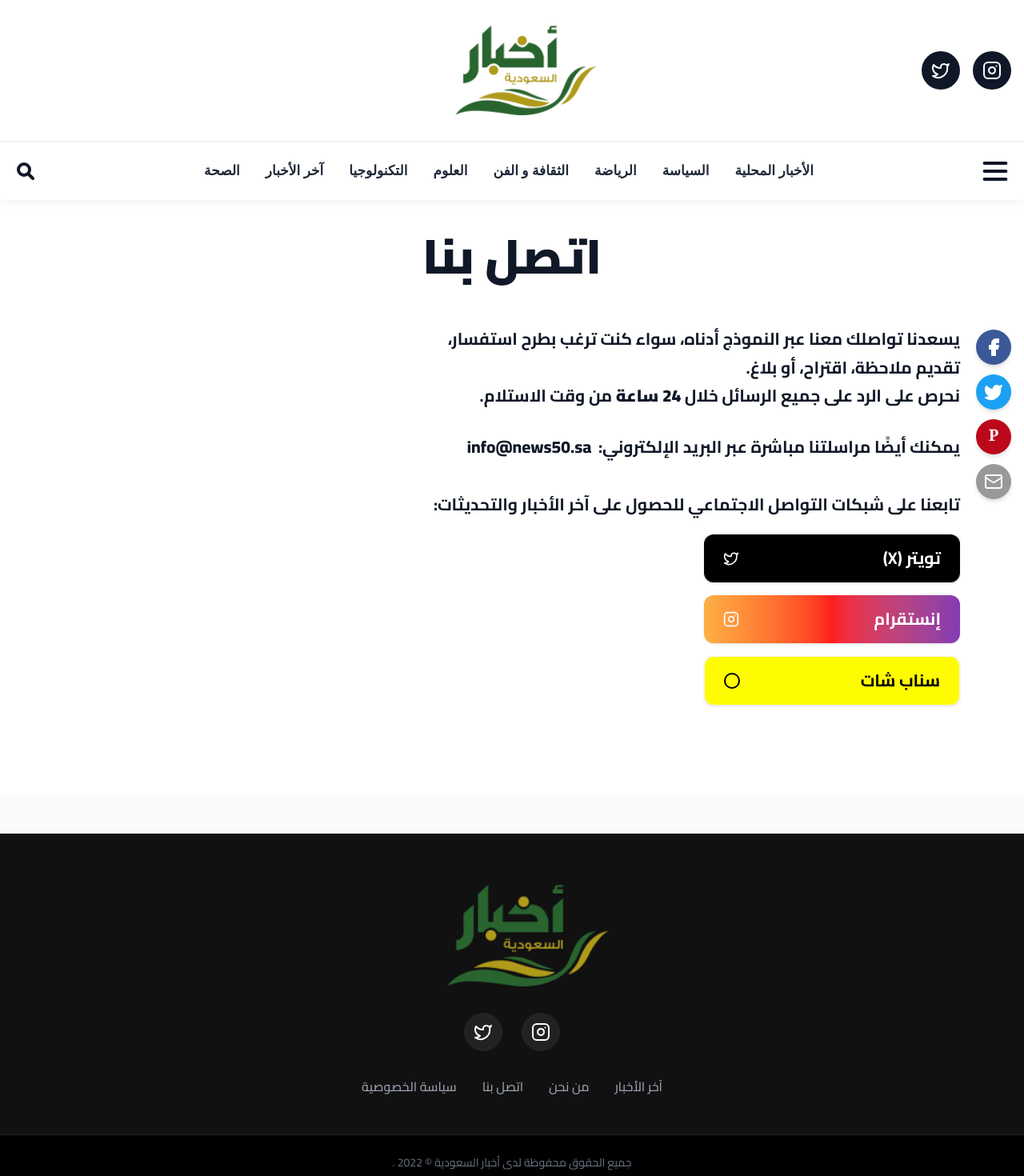
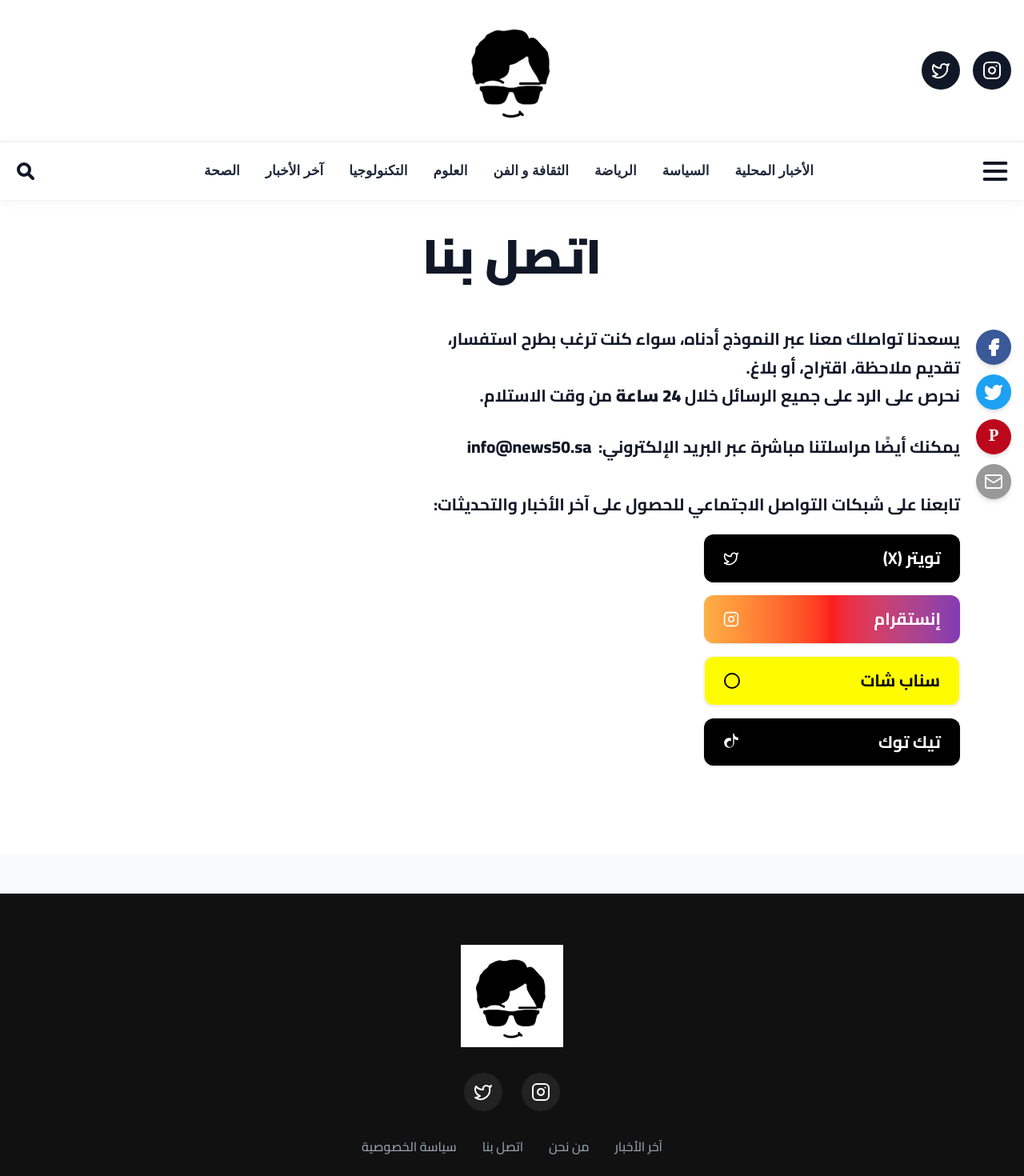
Before and after one commit to AHAMEDHASSAN/akhbarwebsite, a Next.js app: page /contact in a window 1280 px wide. Shown: the top 1470 px of the page at 80% size. Built offline with nearby package versions, Linux system fonts and the light colour scheme.

Commit message:
Move files to root

```diff
--- a/app/contact/page.tsx
+++ b/app/contact/page.tsx
@@ -75,10 +75,17 @@ export default function ContactPage() {
                             <Instagram className="w-5 h-5 group-hover:-translate-x-1 transition-transform" />
                         </Link>
 
-                        <Link href="#" className="flex items-center justify-between px-6 py-3 rounded-xl bg-[#FFFC00] text-black hover:brightness-95 transition-all shadow-sm group border border-gray-100">
+                        <Link href="https://www.snapchat.com/@nfh_0?locale=ar_SA%40calendar%3Dgregorian&sid=a426fdf97202481f9537d1ff6b75ddda&share_id=lzCVd_IuStaluUDXw_Qelw&invite_id=0K-qWb_H" target="_blank" className="flex items-center justify-between px-6 py-3 rounded-xl bg-[#FFFC00] text-black hover:brightness-95 transition-all shadow-sm group border border-gray-100">
                             <span className="font-bold">سناب شات</span>
                             {/* Snap Icon placeholder or using generic circle/ghost if available. Lucide doesn't have Snap. */}
                             <div className="w-5 h-5 rounded-full border-2 border-black group-hover:-translate-x-1 transition-transform"></div>
+                        </Link>
+
+                        <Link href="https://www.tiktok.com/@jikarnow?_r=1&_d=em0hec149829bj&sec_uid=MS4wLjABAAAAaPov72r5XDkjTNYNHFLMHEEqZpJJ2G96B_OCmWV1lZv_EPdkeuS_UnZIVHemXu-v&share_author_id=7229268994460435458&sharer_language=ar&source=h5_m&u_code=e7k76760a9meb7&item_author_type=1&utm_source=copy&tt_from=copy&enable_checksum=1&utm_medium=ios&share_link_id=224155D0-8B40-4AFA-BE33-B45FF3E74504&user_id=7229268994460435458&sec_user_id=MS4wLjABAAAAaPov72r5XDkjTNYNHFLMHEEqZpJJ2G96B_OCmWV1lZv_EPdkeuS_UnZIVHemXu-v&social_share_type=4&ug_btm=b8727,b0&utm_campaign=client_share&share_app_id=1233" target="_blank" className="flex items-center justify-between px-6 py-3 rounded-xl bg-black text-white hover:opacity-80 transition-all shadow-sm group">
+                            <span className="font-bold">تيك توك</span>
+                            <svg className="w-5 h-5 fill-current group-hover:-translate-x-1 transition-transform" viewBox="0 0 24 24" xmlns="http://www.w3.org/2000/svg">
+                                <path d="M12.525.02c1.31-.02 2.61-.01 3.91-.02.08 1.53.63 3.09 1.75 4.17 1.12 1.11 2.7 1.62 4.24 1.79v4.03c-1.44-.05-2.89-.35-4.2-.97-.57-.26-1.1-.65-1.55-1.1-.06-.06-.15-.14-.24-.22v6.23c0 4.14-3.36 7.5-7.5 7.5-4.14 0-7.5-3.36-7.5-7.5s3.36-7.5 7.5-7.5c1.03 0 2.02.21 2.94.59v4.13c-.56-.23-1.17-.35-1.78-.35-2.58 0-4.66 2.08-4.66 4.66s2.08 4.66 4.66 4.66c2.58 0 4.66-2.08 4.66-4.66V.02Z" />
+                            </svg>
                         </Link>
                     </div>
                 </div>
--- a/components/Footer.tsx
+++ b/components/Footer.tsx
@@ -8,7 +8,7 @@ export function Footer() {
       <div className="container mx-auto px-4 flex flex-col items-center">
         <div className="mb-8">
              <Image
-                src="/Logo.png"
+                src="/LogoNew.png"
                 alt="أخبار السعودية"
                 width={300}
                 height={130}
--- a/components/Header.tsx
+++ b/components/Header.tsx
@@ -29,7 +29,7 @@ export function Header() {
         <div className="absolute left-1/2 top-1/2 -translate-x-1/2 -translate-y-1/2">
           <Link href="/">
             <Image
-              src="/Logo.png"
+              src="/LogoNew.png"
               alt="أخبار السعودية"
               width={450}
               height={200}
--- a/components/SideMenu.tsx
+++ b/components/SideMenu.tsx
@@ -62,7 +62,7 @@ export function SideMenu({ isOpen, onClose }: SideMenuProps) {
 
           <div className="flex-1 flex justify-center">
              <Image
-               src="/Logo.png"
+               src="/LogoNew.png"
                alt="Logo"
                width={250}
                height={120}
```
Also changed, not shown: public/Logo.png (deleted), public/LogoNew.png (added).
